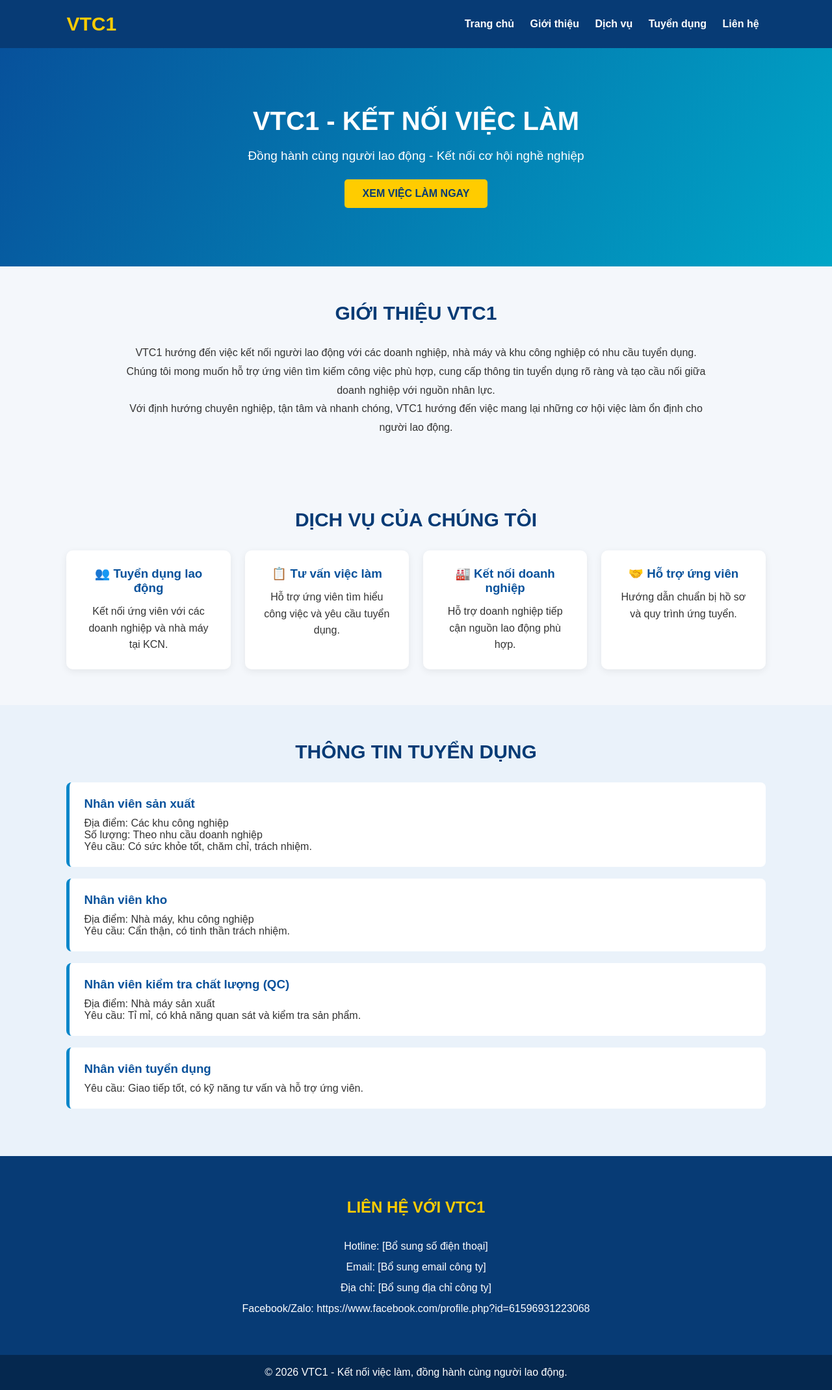
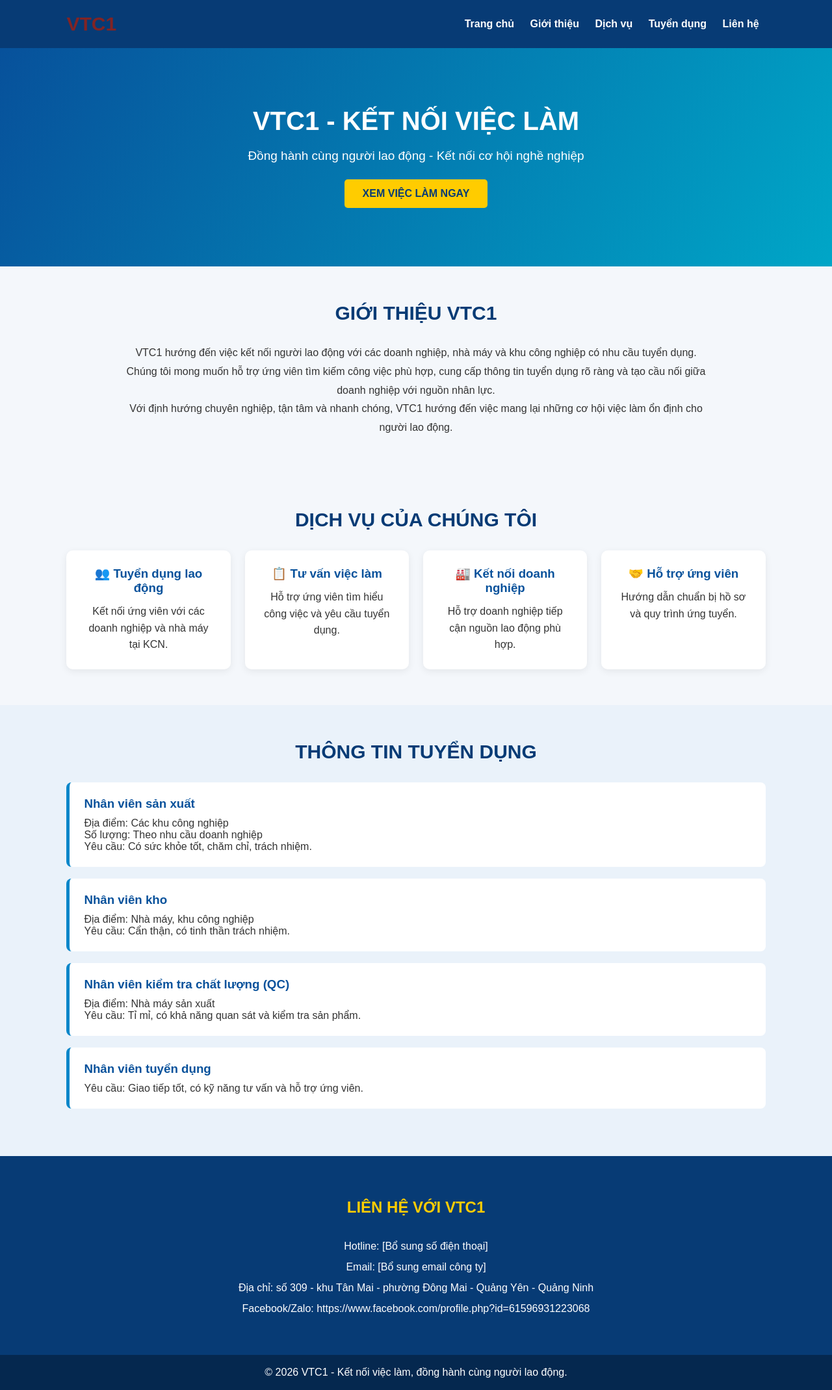
Before and after one commit to boydaiyen24/web_tuyen_dung, a plain HTML site: page index.html in a window 1280 px wide. Shown: the whole page at 65% size. Drawn offline with Linux system fonts and the light colour scheme.

Commit message:
Update company address
Co-authored-by: Copilot <223556219+Copilot@users.noreply.github.com>

```diff
--- a/index.html
+++ b/index.html
@@ -32,7 +32,7 @@ header {
 .logo {
     font-size: 30px;
     font-weight: bold;
-    color: #ffcc00;
+    color: #812425;
 }
 
 nav a {
@@ -253,7 +253,9 @@ footer {
     <h2>LIÊN HỆ VỚI VTC1</h2>
     <p>Hotline: [Bổ sung số điện thoại]</p>
     <p>Email: [Bổ sung email công ty]</p>
-    <p>Địa chỉ: [Bổ sung địa chỉ công ty]</p>
+    <p>Địa chỉ: số 309 - khu Tân Mai - phường Đông Mai - Quảng Yên - Quảng Ninh
+
+    </p>
     <p>Facebook/Zalo: https://www.facebook.com/profile.php?id=61596931223068</p>
 </section>
 
```
